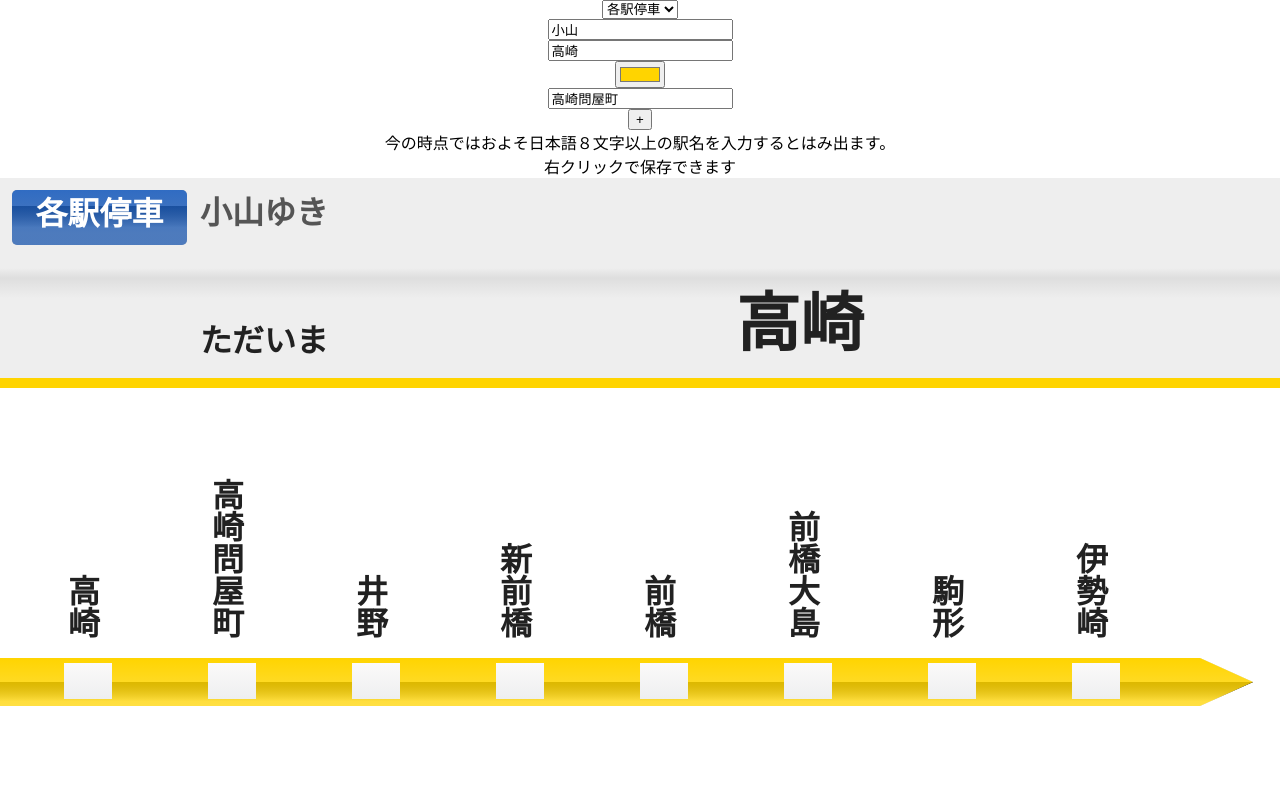
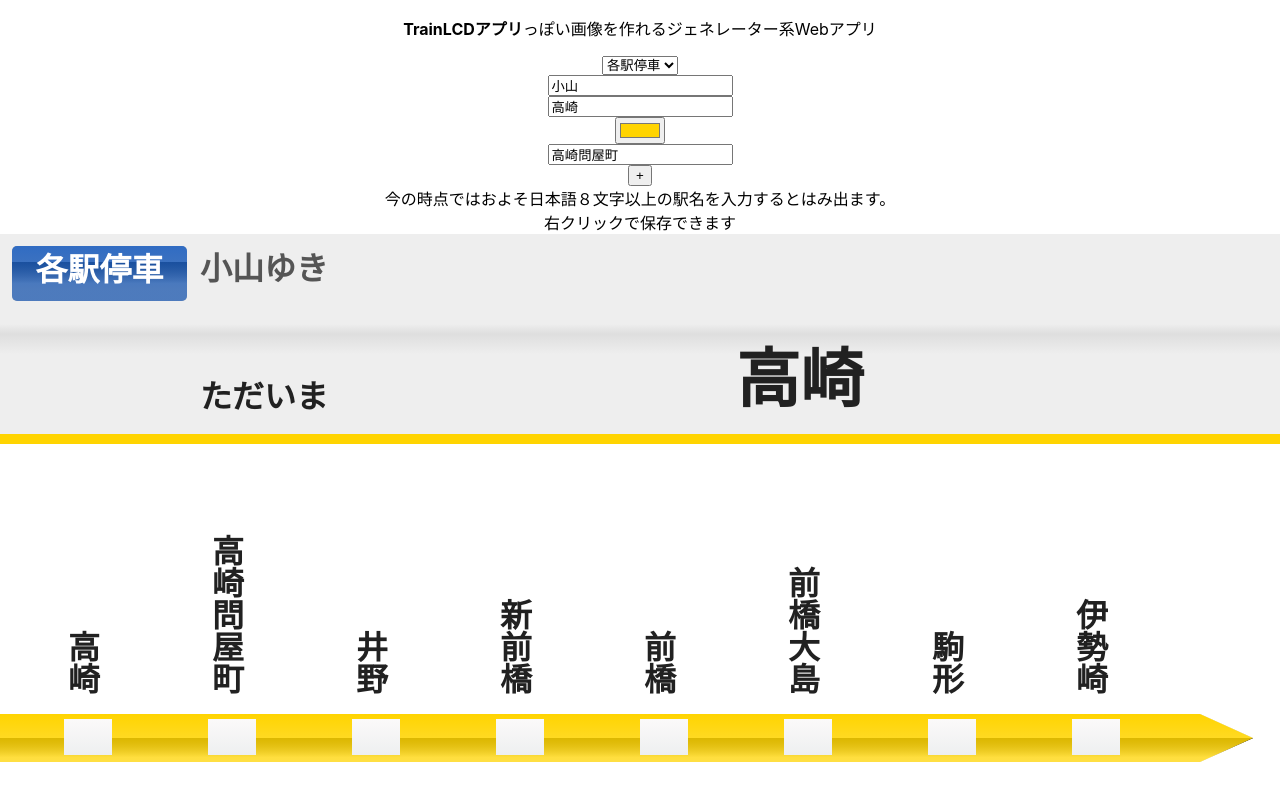
Before and after one commit to TrainLCD/ImageGenerator, a Next.js app: page / in a window 1280 px wide. Shown: the top 800 px of the page. Built offline with nearby package versions, Linux system fonts and the light colour scheme.

Commit message:
TrainLCDのリンク追加

```diff
--- a/pages/index.tsx
+++ b/pages/index.tsx
@@ -63,7 +63,16 @@ export default function Home(): React.ReactElement {
         />
         <link rel="icon" href="/favicon.ico" />
       </Head>
-
+      <p>
+        <a
+          className={styles.bold}
+          href="https://github.com/TrainLCD/MobileApp"
+          rel="noreferrer noopener"
+        >
+          TrainLCDアプリ
+        </a>
+        っぽい画像を作れるジェネレーター系Webアプリ
+      </p>
       <select
         value={trainType}
         onChange={(e) => setTrainType(e.currentTarget.value as TrainType)}
@@ -90,7 +99,6 @@ export default function Home(): React.ReactElement {
         value={lineColor}
         onChange={(e) => setLineColor(e.currentTarget.value)}
       />
-
       {stationInputArray.map((i) => (
         <input
           type="text"
@@ -107,15 +115,12 @@ export default function Home(): React.ReactElement {
       {addedStationCount < MAX_ADDITIONAL_STATION_COUNT - 1 && (
         <button onClick={handleIncrementStationCount}>+</button>
       )}
-
       <span className={styles.notice}>
         今の時点ではおよそ日本語８文字以上の駅名を入力するとはみ出ます。
       </span>
       <span className={styles.notice}>右クリックで保存できます</span>
-
       {/* eslint-disable-next-line @next/next/no-img-element */}
       {url && <img className={styles.img} id="result" src={url} alt="result" />}
-
       <footer className={styles.footer}>
         <a
           className={styles.bold}
```
